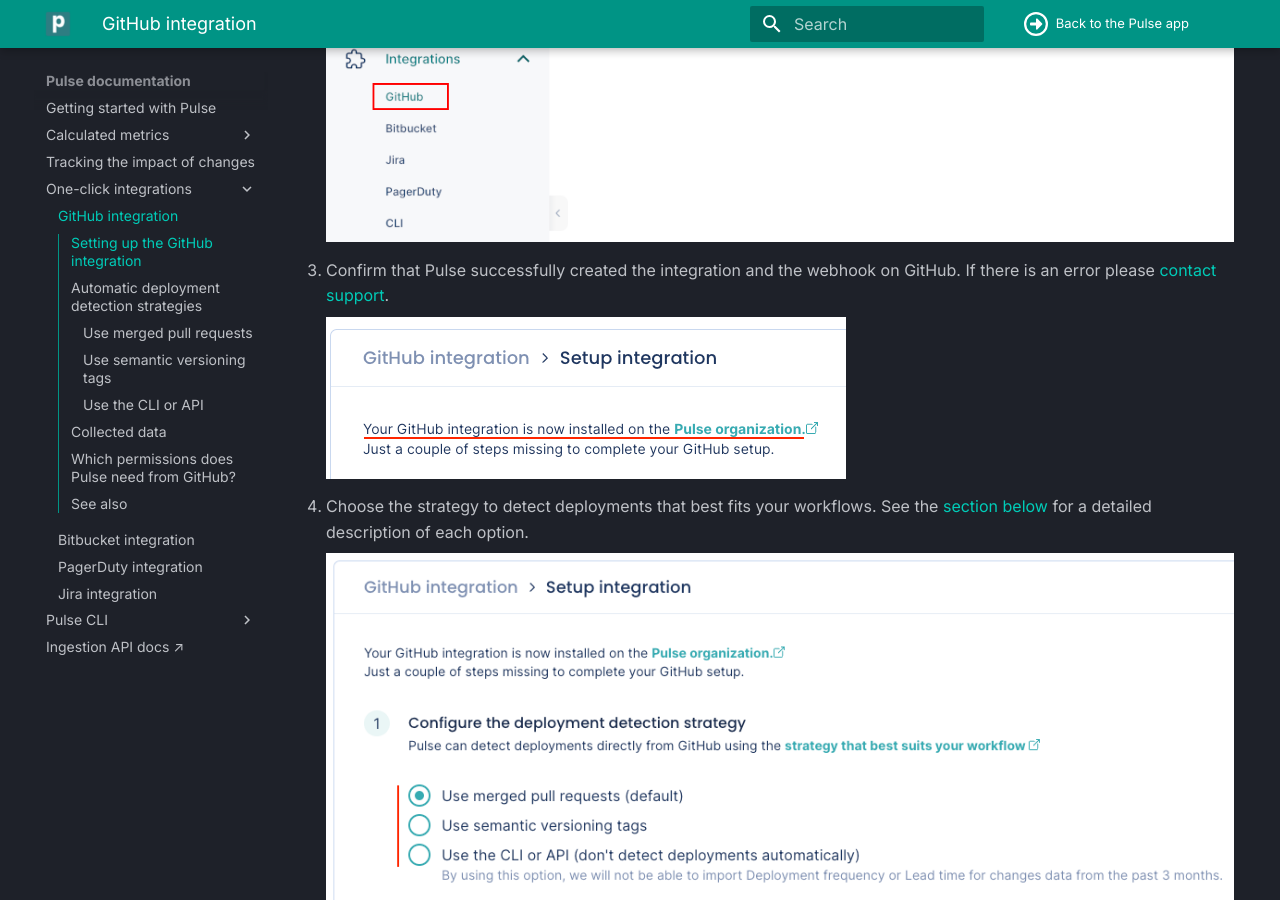
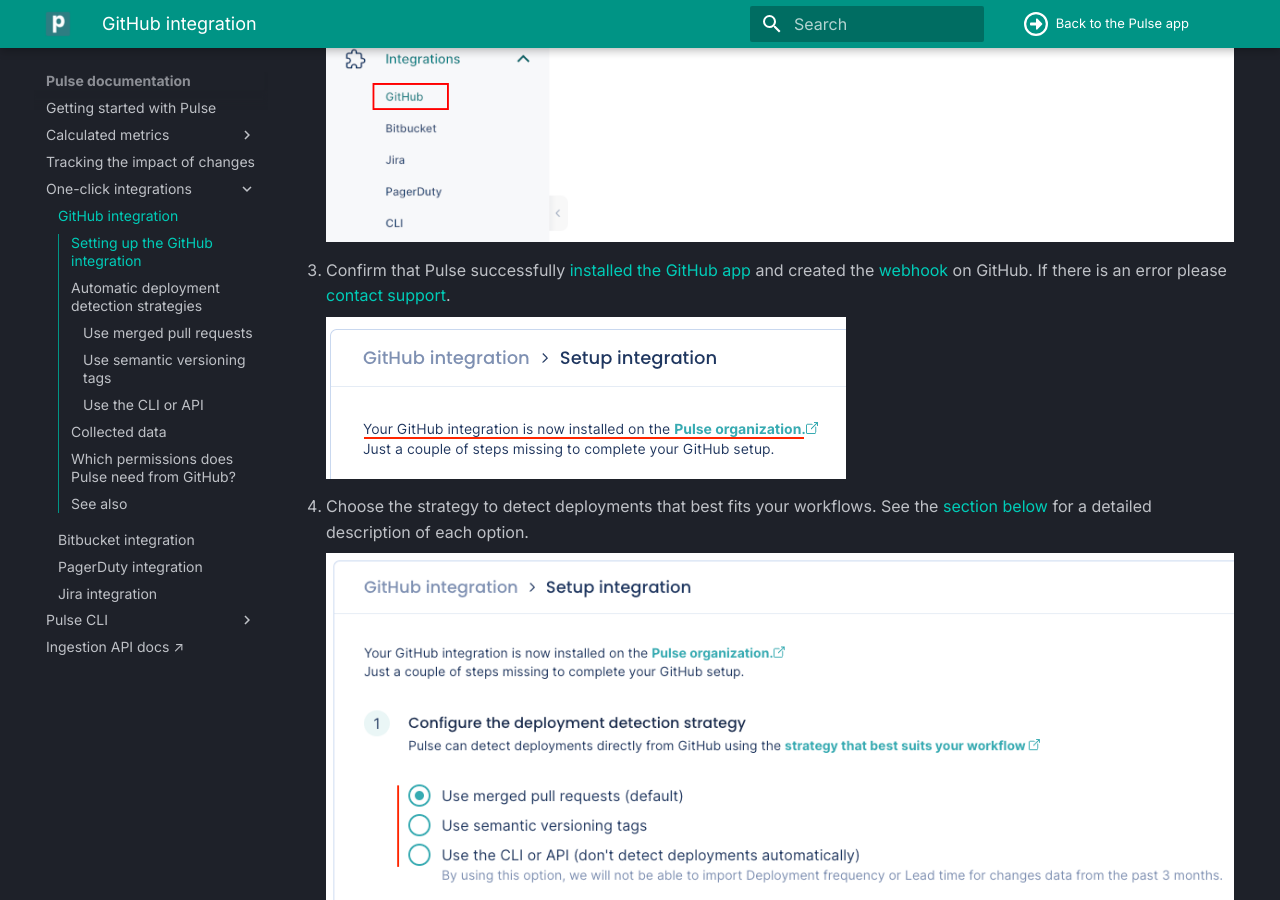
Before and after one commit to codacy/pulse-user-docs, an MkDocs documentation site: the page built from docs/one-click-integrations/github-integration.md, in a window 1280 px wide and 900 px high, scrolled down 1136 px. Built offline with MkDocs 1.6.1 and Material for MkDocs 9.7.7, drawn with Linux system fonts in a browser that asks for light colours.

Commit message:
Update docs/one-click-integrations/github-integration.md
Reword for clarity. Add links to GitHub concepts.

Co-authored-by: Nicola Klemenc <nicola.klemenc@codacy.com>

```diff
--- a/docs/one-click-integrations/github-integration.md
+++ b/docs/one-click-integrations/github-integration.md
@@ -26,7 +26,7 @@
 
     ![Installing the Pulse GitHub App](images/github-installing.png)
 
-1.  Confirm that Pulse successfully created the integration and the webhook on GitHub. If there is an error please [contact support](mailto:pulsesupport@codacy.com).
+1.  Confirm that Pulse successfully [installed the GitHub app](https://docs.github.com/en/organizations/managing-programmatic-access-to-your-organization/reviewing-your-organizations-installed-integrations) and created the [webhook](https://docs.github.com/en/developers/webhooks-and-events/webhooks/about-webhooks) on GitHub. If there is an error please [contact support](mailto:pulsesupport@codacy.com).
 
     ![Pulse GitHub App installed successfully](images/github-installed-ok.png)
 
```
